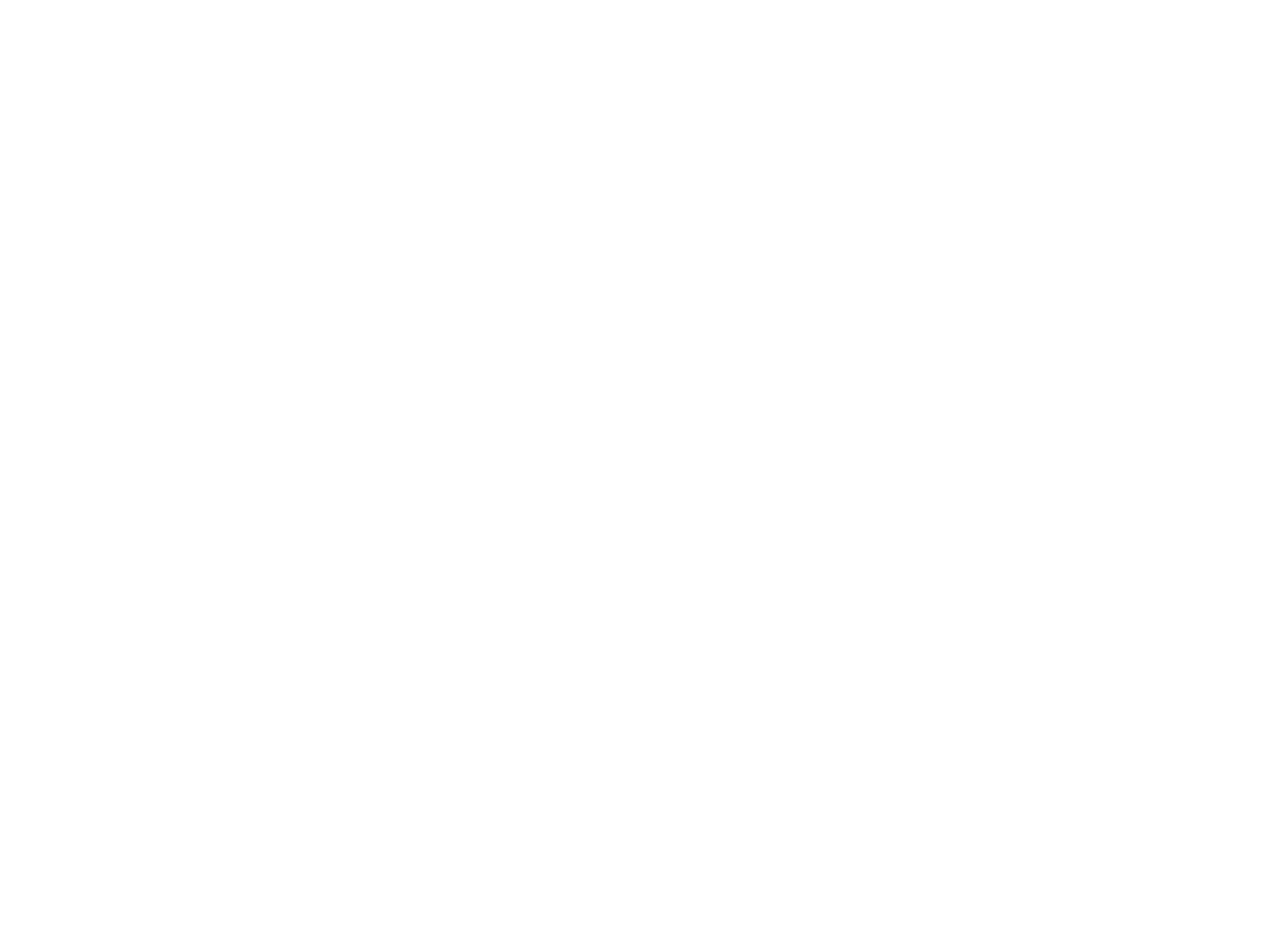
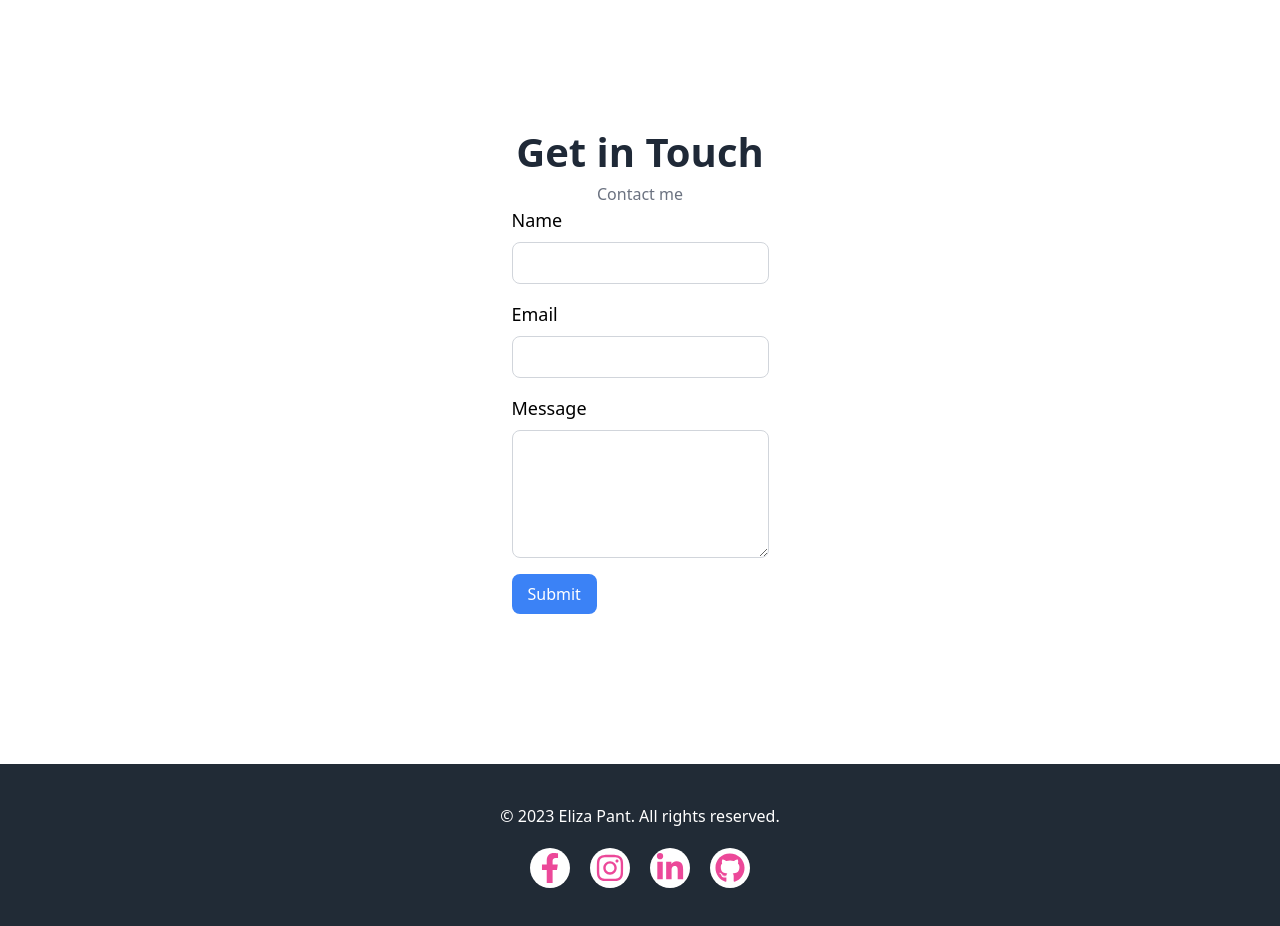
Before and after one commit to panteliza/portfolio, a React (Create React App) app: page / in a window 1280 px wide. Shown: the part 2980-3906 px from the top of the page. Before the commit the page ends 2976 px from the top, so only its background shows below. Built offline with nearby package versions, Linux system fonts and the light colour scheme.

Commit message:
footer done

```diff
--- a/src/App.js
+++ b/src/App.js
@@ -1,5 +1,5 @@
 import React from 'react';
-import { BrowserRouter as Router, Route, Routes } from 'react-router-dom';
+
 
 import Home from './components/Home';
 import About from './components/About';
@@ -7,6 +7,7 @@
 import Projects from './components/Projects';
 import Resume from './components/Resume';
 import Contact from './components/Contact';
+import Footer from './components/Footer';
 
 const App = () => {
   return (
@@ -17,6 +18,7 @@
    <Resume/>
    <Projects/>
    <Contact/>
+   <Footer/>
    </>
   );
 };
--- a/src/components/Contact.js
+++ b/src/components/Contact.js
@@ -1,7 +1,69 @@
-import React from 'react'
+import React, { useState } from 'react';
 
-export default function Contact() {
+const Contact = () => {
+  const [name, setName] = useState('');
+  const [email, setEmail] = useState('');
+  const [message, setMessage] = useState('');
+
+  const handleSubmit = (e) => {
+    e.preventDefault();
+    // Add your form submission logic here
+    // Example: Send form data to a server or display a success message
+    console.log('Form submitted');
+  };
+
   return (
-    <div>Contact</div>
-  )
-}
+    <div className="container mx-auto mt-[150px]  flex flex-col  justify-center items-center">
+      <h2 className="font-bold text-gray-800 text-[40px]">Get in Touch</h2>
+      <div className='text-gray-500'> Contact me</div>
+      <form onSubmit={handleSubmit}>
+        <div className="flex flex-col mb-4">
+          <label htmlFor="name" className="text-lg font-medium mb-2">
+            Name
+          </label>
+          <input
+            type="text"
+            id="name"
+            className="border border-gray-300 rounded-lg py-2 px-3"
+            value={name}
+            onChange={(e) => setName(e.target.value)}
+            required
+          />
+        </div>
+        <div className="flex flex-col mb-4">
+          <label htmlFor="email" className="text-lg font-medium mb-2">
+            Email
+          </label>
+          <input
+            type="email"
+            id="email"
+            className="border border-gray-300 rounded-lg py-2 px-3"
+            value={email}
+            onChange={(e) => setEmail(e.target.value)}
+            required
+          />
+        </div>
+        <div className="flex flex-col mb-4">
+          <label htmlFor="message" className="text-lg font-medium mb-2">
+            Message
+          </label>
+          <textarea
+            id="message"
+            className="border border-gray-300 rounded-lg py-2 px-3 h-32"
+            value={message}
+            onChange={(e) => setMessage(e.target.value)}
+            required
+          />
+        </div>
+        <button
+          type="submit"
+          className="bg-blue-500 text-white py-2 px-4 rounded-lg hover:bg-blue-600"
+        >
+          Submit
+        </button>
+      </form>
+    </div>
+  );
+};
+
+export default Contact;
--- /dev/null
+++ b/src/components/Footer.js
@@ -0,0 +1,21 @@
+import React from 'react';
+import { FaFacebookF, FaGithub, FaInstagram, FaLinkedinIn } from 'react-icons/fa';
+
+
+const Footer = () => {
+  return (
+    <footer>
+      <div className=" bg-[#212B36] w-full bottom-0 mt-[150px] flex flex-col justify-center items-center py-[40px] gap-5">
+        <div className='text-white'>&copy; {new Date().getFullYear()} Eliza Pant. All rights reserved.</div>
+        <ul className="text-pink-500 flex gap-5">
+          <li className=' rounded-full text-[30px] bg-white h-[40px] w-[40px] flex justify-center items-center'><a href="#"><FaFacebookF/></a></li>
+          <li className='rounded-full text-[30px] bg-white h-[40px] w-[40px] flex justify-center items-center'><a href="#"><FaInstagram/></a></li>
+          <li className='rounded-full text-[30px] bg-white h-[40px] w-[40px] flex justify-center items-center'><a href="#"><FaLinkedinIn/></a></li>
+          <li className='rounded-full text-[30px] bg-white h-[40px] w-[40px] flex justify-center items-center'><a href="#"><FaGithub/></a></li>
+        </ul>
+      </div>
+    </footer>
+  );
+};
+
+export default Footer;
```
